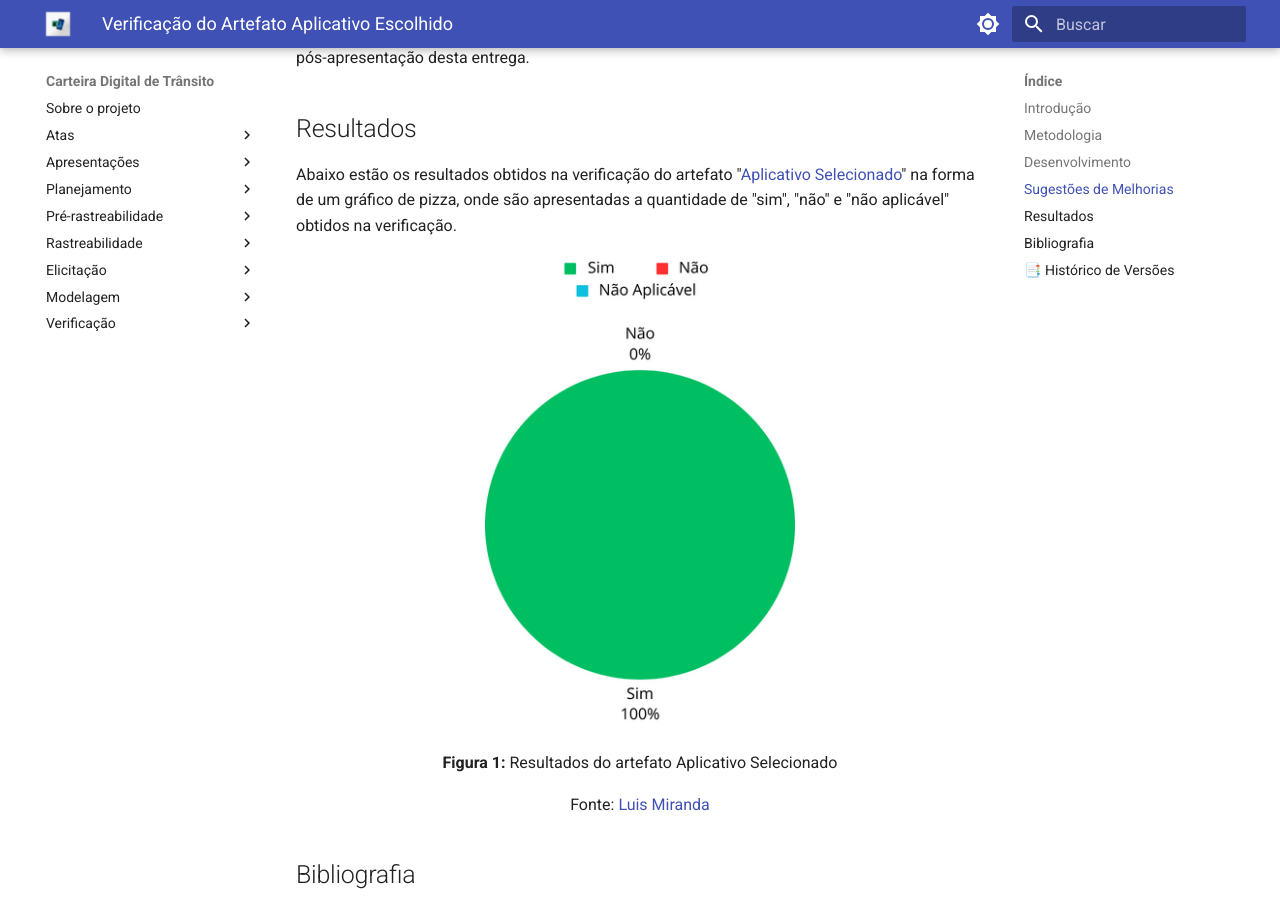
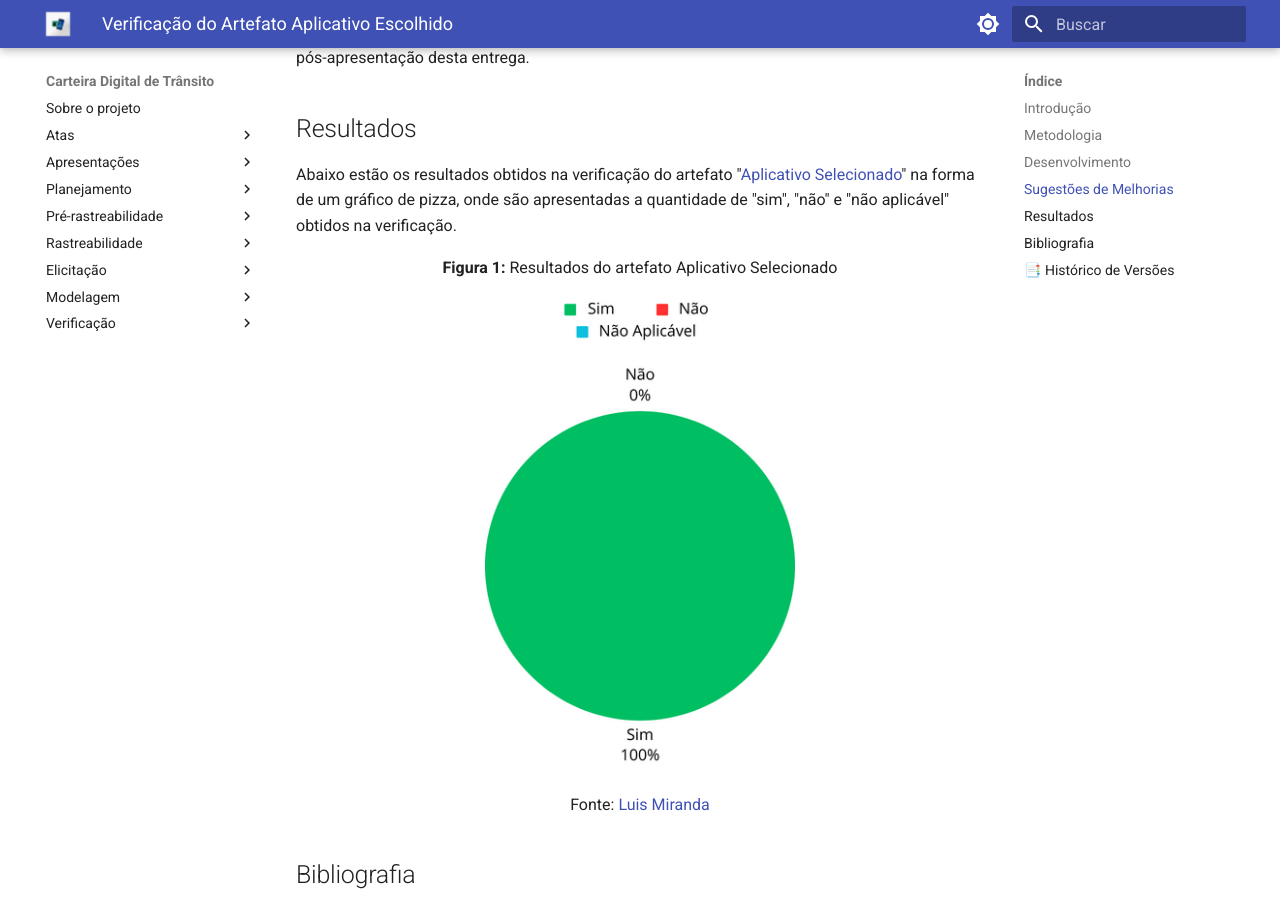
Before and after one commit to Requisitos-de-Software/2023.2-Carteira_Digital_de_Transito, an MkDocs documentation site: the page built from docs/verificacao/grupo2/altino-luis-vinicius/AplicativoSelecionado.md, in a window 1280 px wide and 900 px high, scrolled down 2314 px. Built offline with MkDocs 1.6.1 and Material for MkDocs 9.7.7, drawn with Linux system fonts in a browser that asks for light colours.

Commit message:
Update AplicativoSelecionado.md

```diff
--- a/docs/verificacao/grupo2/altino-luis-vinicius/AplicativoSelecionado.md
+++ b/docs/verificacao/grupo2/altino-luis-vinicius/AplicativoSelecionado.md
@@ -84,9 +84,8 @@ Abaixo estão os resultados obtidos na verificação do artefato "[Aplicativo Se
 
 <center>
 
+<font size="3"><p style="text-align: center"><b>Figura 1:</b> Resultados do artefato Aplicativo Selecionado</p></font>
 <img src="https://github.com/Requisitos-de-Software/2023.2-Carteira_Digital_de_Transito/blob/Verificacao-Luis-Vinicius-Altino/docs/assets/Grafico2-Verifica%C3%A7%C3%A3oAPP.png" style="width: 45%;">
-
-  <font size="3"><p style="text-align: center"><b>Figura 1:</b> Resultados do artefato Aplicativo Selecionado</p></font>
 
 </center>
 
```
